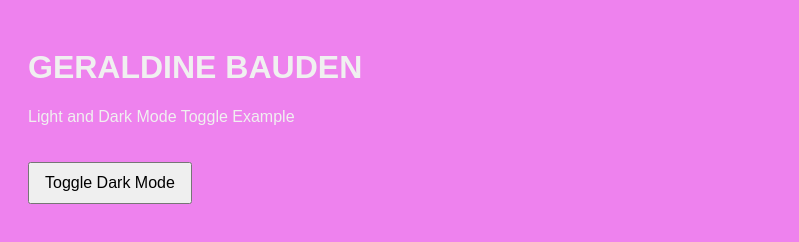
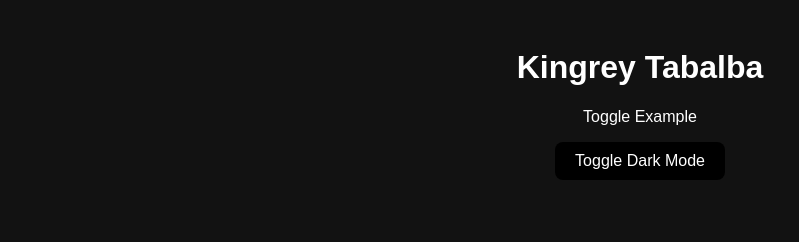
Before and after one commit to baudengeraldine62-ai/portfolio, a plain HTML site: page lab5.html in a window 1280 px wide. Both pictures are taken after a click on the button "Toggle Dark Mode". Shown: the whole page, without its empty margins (0-799 px from the left). Drawn offline with Linux system fonts and the light colour scheme.

Commit message:
Add files via upload

```diff
--- a/lab5.html
+++ b/lab5.html
@@ -1,50 +1,53 @@
 <!DOCTYPE html>
 <html lang="en">
-
 <head>
   <meta charset="UTF-8">
-<meta name="viewport" content="width=device-width, initial-scale=1.0">
-<title>Dark Mode Toggle</title>
+  <title>Kingrey Tabalba</title>
   <style>
+    body {
+      font-family: Arial, sans-serif;
+      background-color: white;
+      color: black;
+      text-align: center;
+      padding: 20px;
+    }
 
-  body {
-    background-color: violet;
-    color: yellow;
-    font-family: Arial, sans-serif;
-    padding: 20px;
+    .dark-mode {
+      background-color: #121212;
+      color: white;
+    }
+
+    .image-container {
+      margin: 20px 0;
     }
 
     .image-container img {
       max-width: 300px;
-    height: auto;
-    border: 2px solid black;
-  }
-
-
-  .dark-mode {
-    background-color:violet ;
-    color: #f0f0f0;
-  }
-
-  .dark-mode .image-container img {
-    border-color: #f0f0f0;
+      border-radius: 12px;
+      box-shadow: 0px 4px 8px rgba(0, 0, 0, 0.3);
     }
 
     button {
-    margin-top: 20px;
-    padding: 10px 15px;
+      padding: 10px 20px;
+      border: none;
+      border-radius: 8px;
+      background: black;
+      color: white;
+      cursor: pointer;
       font-size: 16px;
-    cursor: pointer;
+      transition: background 0.3s ease;
+    }
+
+    button:hover {
+      background: white;
+      color: black;
+      border: 1px solid black;
     }
   </style>
 </head>
-
 <body>
-<h1>GERALDINE BAUDEN</h1>
-<p>Light and Dark Mode Toggle Example</p>
-<div class="image-container">
-
-</div>
+  <h1>Kingrey Tabalba</h1>
+  <p>Toggle Example</p>
 
   <button onclick="toggleDarkMode()">Toggle Dark Mode</button>
 
@@ -54,5 +57,4 @@
     }
   </script>
 </body>
-
 </html>
```
Lines whose indentation alone changed are shown as unchanged.
